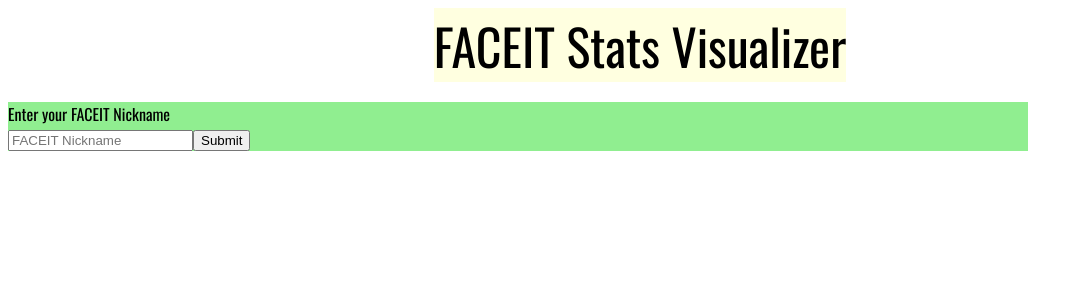
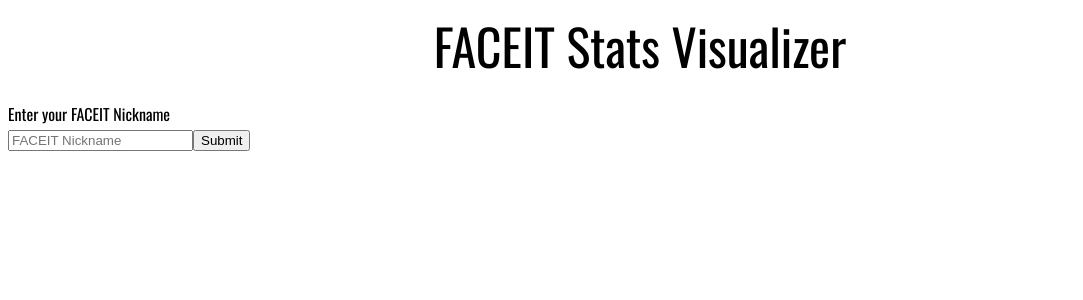
Before and after one commit to danpfister/faceit-stats, a React (Create React App) app: page / in a window 1280 px wide. Shown: the top 300 px of the page, without its empty margins (0-1083 px from the left). Built offline with nearby package versions, Linux system fonts and the light colour scheme; no server answers.

Commit message:
improved styling

```diff
--- a/src/App.css
+++ b/src/App.css
@@ -15,18 +15,15 @@
     font-size: 50px;
     justify-self: center;
     grid-area: title;
-    background-color: lightyellow;
 }
 
 .app > .nameform {
     grid-area: nameform;
-    background-color: lightgreen;
 }
 
 .app > .stats {
     font-size: 20px;
     grid-area: stats;
-    background-color: lightblue;
 }
 
 .stats-item {
```
